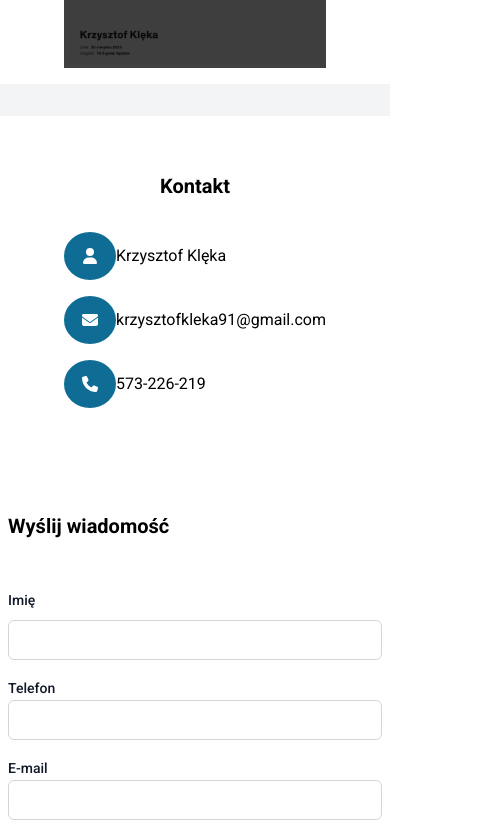
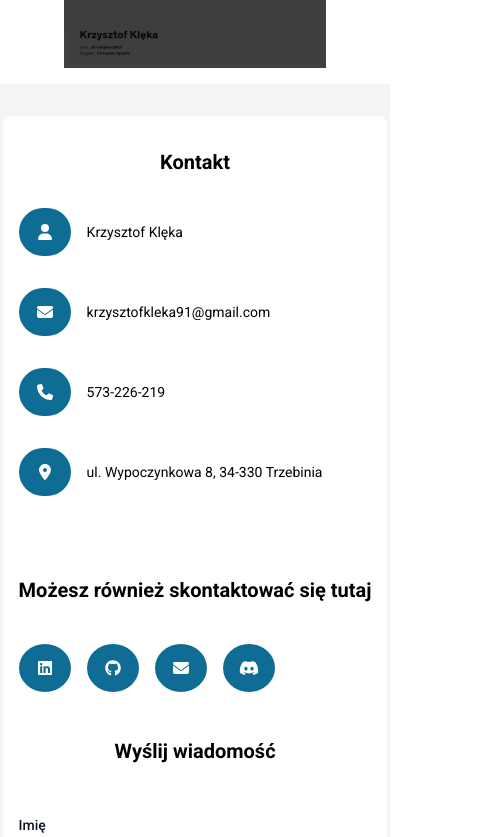
Before and after one commit to Kry765/portfolio, a React (Vite) app: page / in a window 390 px wide. Shown: the part 5307-6144 px from the top of the page, 478 px wide, since content can reach past the window. Built offline with nearby package versions, Linux system fonts and the light colour scheme; what tailwindcss-animated would draw is missing.

Commit message:
repair rwd contact componnent

```diff
--- a/src/components/ContactForm/Contact.tsx
+++ b/src/components/ContactForm/Contact.tsx
@@ -7,7 +7,7 @@ const typeData = personalyData as PersonalyData;
 
 export default function Contact() {
   return (
-    <div className="md:w-[80%] w-auto rounded-lg mx-auto bg-white flex flex-col items-start justify-around md:flex-row px-24">
+    <div className="md:w-[80%] w-auto rounded-lg mx-auto bg-white flex flex-col items-start justify-around md:flex-row px-4 md:px-24">
       <div className="w-full">
         <ContactInfo data={typeData} />
       </div>
--- a/src/components/ContactForm/ContactForm.tsx
+++ b/src/components/ContactForm/ContactForm.tsx
@@ -1,37 +1,26 @@
+import ContactInput from "./ContactInput";
+import ContactLabel from "./ContactLabel";
+
 export default function ContactForm() {
   const styleInput =
     "block w-full rounded-md bg-white px-3 py-2 text-base text-gray-900 outline-1 -outline-offset-1 outline-gray-300 placeholder:text-gray-400 focus:outline-2 focus:-outline-offset-2 focus:outline-indigo-600 sm:text-sm/6";
-  const styleLabel = "block text-sm/6 pt-4 font-medium text-gray-900";
 
   return (
     <div className="w-full py-8 md:p-12">
-      <h3 className="text-xl font-bold mb-8">Wyślij wiadomość</h3>
+      <h3 className="text-xl font-bold mb-8 md:text-left text-center">
+        Wyślij wiadomość
+      </h3>
       <form action="" className="flex flex-col">
         <div className="grid grid-cols-1 gap-x-6 gap-y-8 sm:grid-cols-6">
           <div className="sm:col-span-6">
-            <label className={styleLabel}>Imię</label>
+            <ContactLabel>Imię</ContactLabel>
             <div className="mt-2">
-              <input
-                type="text"
-                name="first-name"
-                id="first-name"
-                className={styleInput}
-              />
-              <label className={styleLabel}>Telefon</label>
-              <input
-                type="text"
-                name="first-name"
-                id="first-name"
-                className={styleInput}
-              />
-              <label className={styleLabel}>E-mail</label>
-              <input
-                type="text"
-                name="first-name"
-                id="first-name"
-                className={styleInput}
-              />
-              <label className={styleLabel}>Wiadomość</label>
+              <ContactInput />
+              <ContactLabel>Telefon</ContactLabel>
+              <ContactInput />
+              <ContactLabel>E-mail</ContactLabel>
+              <ContactInput />
+              <ContactLabel>Wiadomość</ContactLabel>
               <div className="mt-2">
                 <textarea
                   name="about"
--- a/src/components/ContactForm/ContactInfo.tsx
+++ b/src/components/ContactForm/ContactInfo.tsx
@@ -9,45 +9,45 @@ export default function ContactInfo({ data }: Props) {
   const { personaly, address, social } = data;
 
   return (
-    <div className="p-14">
-      <h3 className="text-xl font-bold pb-8 text-center md:text-left">
+    <div className="md:p-14">
+      <h3 className="text-xl font-bold py-8 text-center md:text-left">
         Kontakt
       </h3>
       {personaly.map((item, index) => (
-        <div key={index} className="mb-4 flex items-center w-full">
+        <div key={index} className="pb-8 flex items-center w-full">
           <IconWrapper
             name={item.icon}
             size={"1x"}
-            className="bg-[#0F6D95] text-white rounded-[50%]"
+            className="bg-[#0F6D95] text-white rounded-full mr-4 w-6 h-6 flex items-center justify-center"
           />
-          <p>{item.label}</p>
+          <p className="text-sm break-words">{item.label}</p>
         </div>
       ))}
-      {/* {address.map((item, index) => (
-        <div key={index} className="mt-4 flex items-center">
+      {address.map((item, index) => (
+        <div key={index} className="mb-12 flex items-center">
           <IconWrapper
             name={item.icon}
             size={"1x"}
-            className="bg-[#0F6D95] text-white rounded-[50%] mr-4"
+            className="bg-[#0F6D95] text-white rounded-full mr-4 w-6 h-6 flex items-center justify-center"
           />
-          <p>
+          <p className="text-sm break-words">
             {item.street}, {item.postcode} {item.city}
           </p>
         </div>
-      ))} */}
+      ))}
 
-      {/* <h3 className="text-xl font-bold py-8">
+      <h3 className="text-xl font-bold py-8 text-center md:text-left">
         Możesz również skontaktować się tutaj
-      </h3> */}
-      {/* {social.map((item, index) => (
+      </h3>
+      {social.map((item, index) => (
         <a href={item.link} key={index}>
           <IconWrapper
             name={item.icon}
             size="1x"
-            className="bg-[#0F6D95] text-white rounded-[50%] mr-4"
+            className="bg-[#0F6D95] text-white rounded-[50%] mr-4 my-2"
           />
         </a>
-      ))} */}
+      ))}
     </div>
   );
 }
--- /dev/null
+++ b/src/components/ContactForm/ContactInput.tsx
@@ -0,0 +1,13 @@
+export default function ContactInput() {
+  const styleInput =
+    "block w-full rounded-md bg-white px-3 py-2 text-base text-gray-900 outline-1 -outline-offset-1 outline-gray-300 placeholder:text-gray-400 focus:outline-2 focus:-outline-offset-2 focus:outline-indigo-600 sm:text-sm/6";
+
+  return (
+    <input
+      type="text"
+      name="first-name"
+      id="first-name"
+      className={styleInput}
+    />
+  );
+}
--- /dev/null
+++ b/src/components/ContactForm/ContactLabel.tsx
@@ -0,0 +1,9 @@
+type Props = {
+  children: string;
+};
+
+export default function ContactLabel({ children }: Props) {
+  const styleLabel = "block text-sm/6 pt-4 font-medium text-gray-900";
+
+  return <label className={styleLabel}>{children}</label>;
+}
--- a/src/components/AllRightReserved.tsx
+++ b/src/components/Footer/AllRightReserved.tsx
@@ -1,5 +1,5 @@
-import personalyData from "../data/personalyData.json";
-import type { PersonalyData } from "../types/PersonalyData";
+import personalyData from "../../data/personalyData.json";
+import type { PersonalyData } from "../../types/PersonalyData";
 
 const typeData = personalyData as PersonalyData;
 
--- a/src/components/Footer/Footer.tsx
+++ b/src/components/Footer/Footer.tsx
@@ -4,12 +4,14 @@ import { ListMenu } from "../../shared/MenuWrapper";
 import FooterDescription from "./FooterDescription";
 import personalyData from "../../data/personalyData.json";
 import type { PersonalyData } from "../../types/PersonalyData";
+import AllRightReserved from "./AllRightReserved";
 
 const typeData = personalyData as PersonalyData;
 
 export default function Footer() {
   return (
-    <footer className="flex items-start md:justify-between flex-col md:flex-row bg-black text-white">
+    <footer>
+      <div className="flex items-start md:justify-between flex-col md:flex-row bg-black text-white">
         <FooterDescription data={typeData} />
         <ListMenu
           title="Menu"
@@ -23,6 +25,11 @@ export default function Footer() {
           isLink={false}
           className="px-8 py-6 w-full md:w-[20%] text-center md:text-left"
         />
+      </div>
+
+      <div>
+        <AllRightReserved />
+      </div>
     </footer>
   );
 }
--- a/src/page/Homepage.tsx
+++ b/src/page/Homepage.tsx
@@ -1,7 +1,7 @@
 import { useEffect } from "react";
 import TopNavbar from "../components/TopNavbar";
 import Headers from "../components/Header/Headers";
-import AllRightReserved from "../components/AllRightReserved";
+import AllRightReserved from "../components/Footer/AllRightReserved";
 import Footer from "../components/Footer/Footer";
 import AboutMe from "../components/AboutMe/AboutMe";
 import Project from "../components/MyProject/Project";
@@ -50,7 +50,6 @@ export default function Homepage() {
       </main>
       <footer data-aos="fade-right">
         <Footer />
-        <AllRightReserved />
       </footer>
     </>
   );
```
Lines whose indentation alone changed are shown as unchanged.
